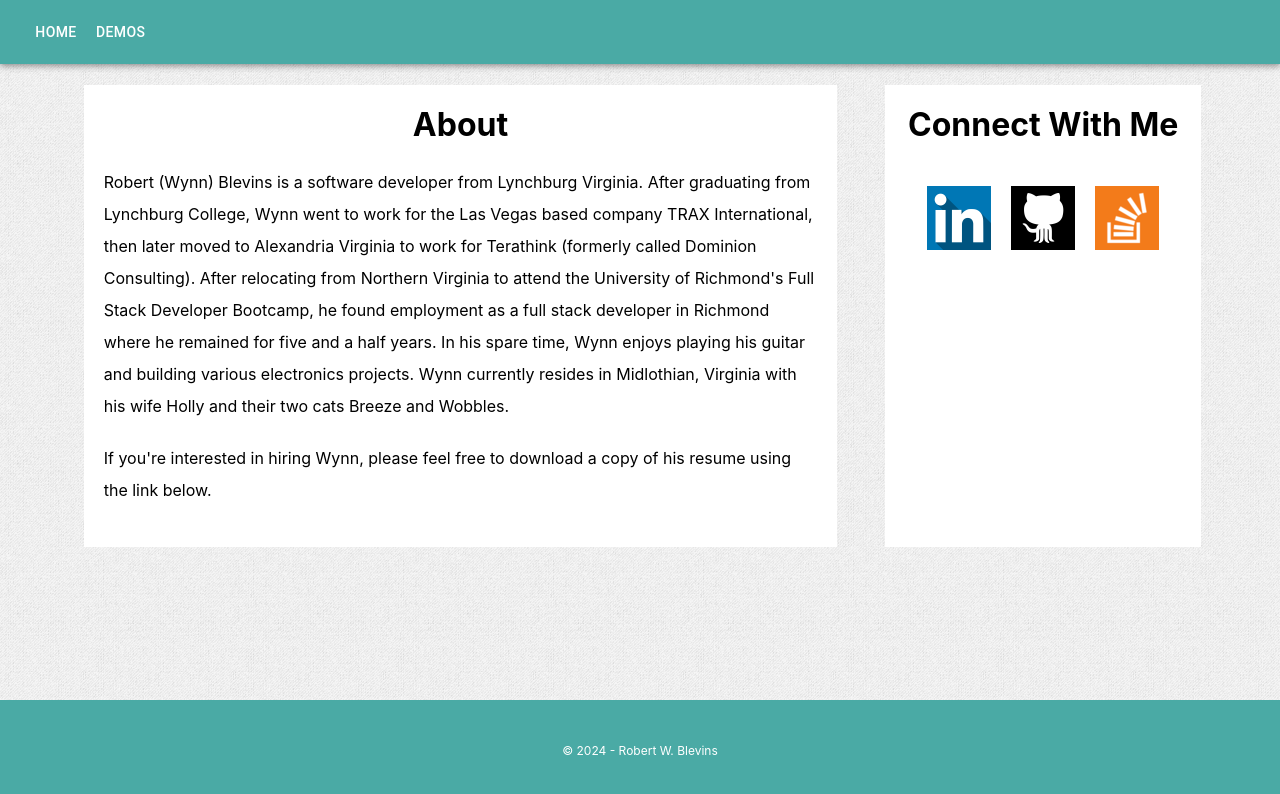
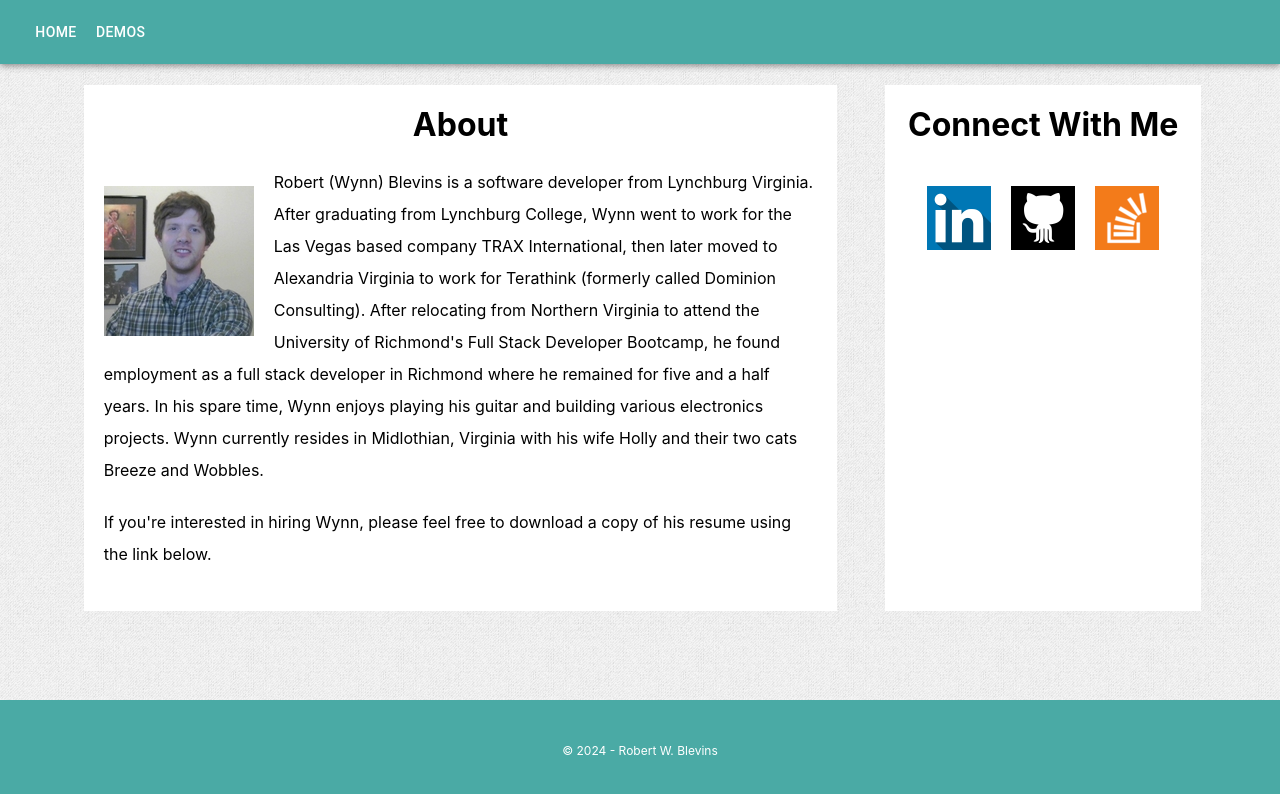
Before and after one commit to wynnblevins/Portfolio, a React (Create React App) app: page / in a window 1280 px wide. Shown: the top 794 px of the page. Built offline with nearby package versions, Linux system fonts and the light colour scheme.

Commit message:
adding profile pic to about page

```diff
--- a/src/components/MainSection/MainSection.tsx
+++ b/src/components/MainSection/MainSection.tsx
@@ -1,5 +1,6 @@
 import React from "react";
 import { withStyles, WithStyles } from "@material-ui/core";
+import profilePic from "../../images/profile-pic-150x150.png"
 
 interface MainSectionProps extends WithStyles {};
 
@@ -15,6 +16,10 @@ const styles = {
   },
   aboutHeader: {
     paddingTop: "20px",
+  },
+  profilePic: {
+    float: "left" as const,
+    margin: "20px"
   }
 };
 
@@ -24,13 +29,15 @@ const MainSectionBase = (props: MainSectionProps) => {
   return (
     <div className={classes.mainWrapper}>
       <h1 className={classes.aboutHeader}>About</h1>
+      <div>
+        <img className={classes.profilePic} src={profilePic} alt="picture of Wynn Blevins"></img>
         <p className={classes.bioText}>Robert (Wynn) Blevins is a software developer from Lynchburg Virginia. After graduating from Lynchburg College,
           Wynn went to work for the Las Vegas based company TRAX International, then later moved to Alexandria Virginia to work for
           Terathink (formerly called Dominion Consulting). After relocating from Northern Virginia to attend the University of Richmond's
           Full Stack Developer Bootcamp, he found employment as a full stack developer in Richmond where he remained for five and a half years.
           In his spare time, Wynn enjoys playing his guitar and building various electronics projects. Wynn currently resides in Midlothian, Virginia
           with his wife Holly and their two cats Breeze and Wobbles.</p>
-
+      </div>
       <p className={classes.bioText}>If you're interested in hiring Wynn, please feel free to download a copy of his resume using the link below.</p>
     </div>
   );
```
Lines whose indentation alone changed are shown as unchanged.
